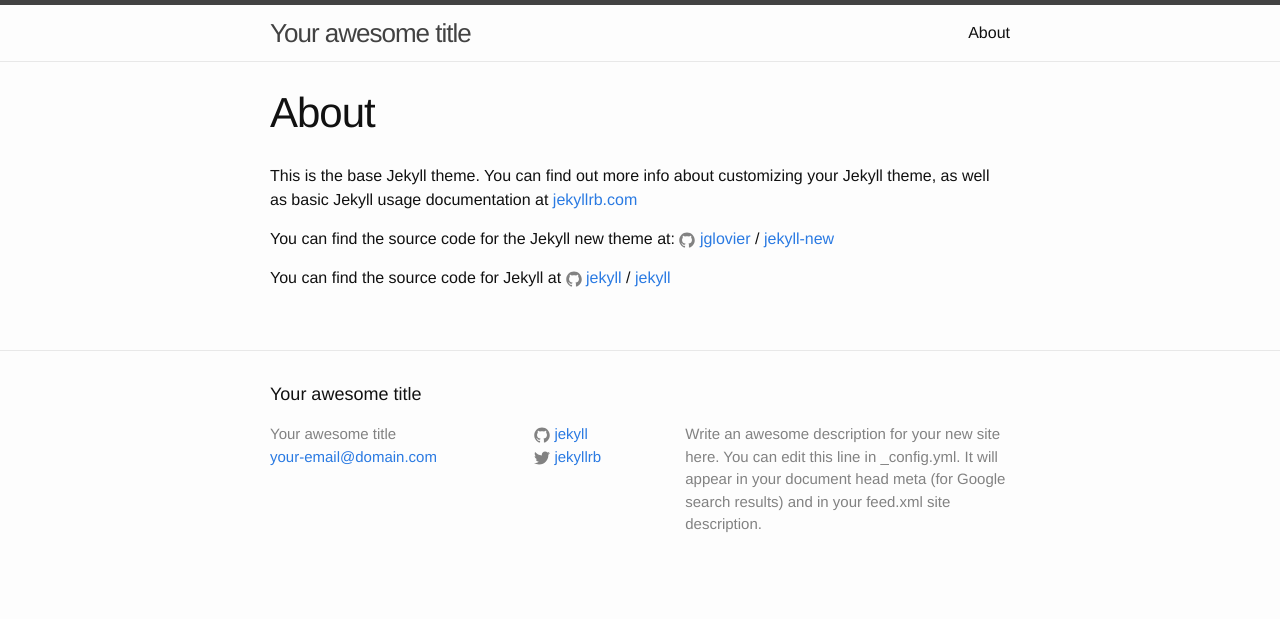
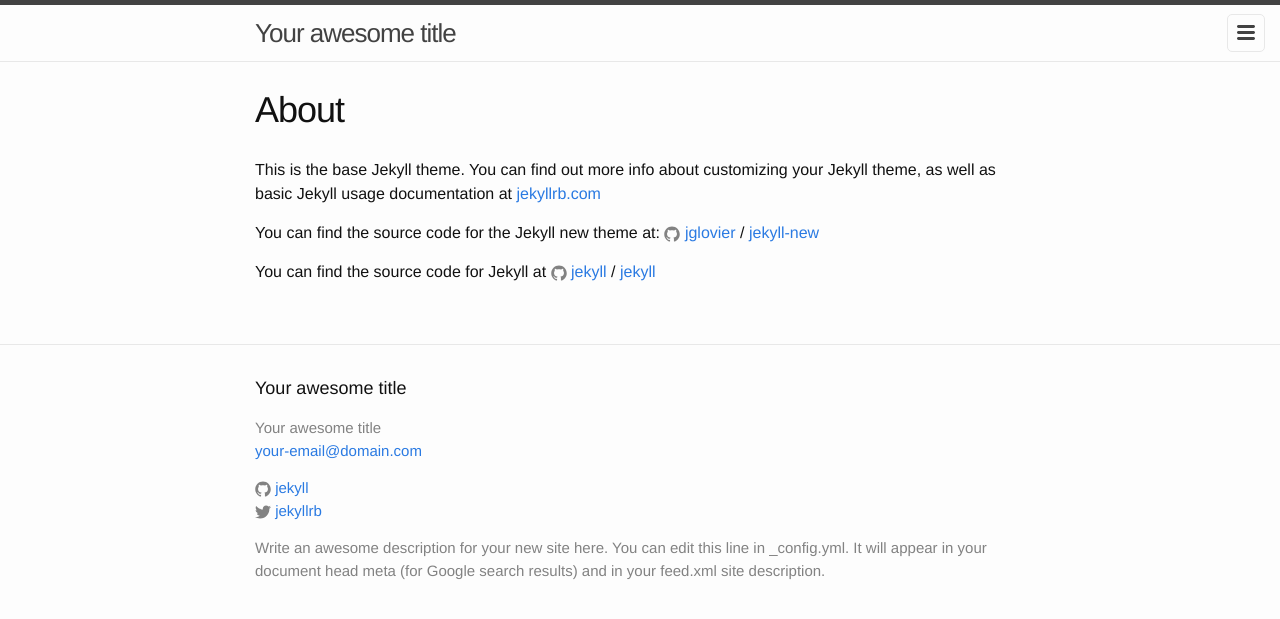
Before and after one commit to AS-kilta/gt-web, a Jekyll site: the page built from about.md, in a window 1280 px wide. Shown: the top 619 px of the page. Built offline with Jekyll 4.4.1, drawn with Linux system fonts in a browser that asks for light colours.

Commit message:
Use custom breakpoint mixin

```diff
--- a/_sass/_base.scss
+++ b/_sass/_base.scss
@@ -164,7 +164,7 @@
     padding-left: $spacing-unit;
     @extend %clearfix;
 
-    @include media-query($on-laptop) {
+    @include breakpoint(desktop) {
         max-width: -webkit-calc(#{$content-width} - (#{$spacing-unit}));
         max-width:         calc(#{$content-width} - (#{$spacing-unit}));
         padding-right: $spacing-unit / 2;
--- a/_sass/_layout.scss
+++ b/_sass/_layout.scss
@@ -42,7 +42,7 @@
         }
     }
 
-    @include media-query($on-palm) {
+    @include breakpoint(mobile) {
         position: absolute;
         top: 9px;
         right: $spacing-unit / 2;
@@ -141,7 +141,7 @@
     width:         calc(45% - (#{$spacing-unit} / 2));
 }
 
-@include media-query($on-laptop) {
+@include breakpoint(desktop) {
     .footer-col-1,
     .footer-col-2 {
         width: -webkit-calc(50% - (#{$spacing-unit} / 2));
@@ -154,7 +154,7 @@
     }
 }
 
-@include media-query($on-palm) {
+@include breakpoint(mobile) {
     .footer-col {
         float: none;
         width: -webkit-calc(100% - (#{$spacing-unit} / 2));
@@ -208,7 +208,7 @@
     letter-spacing: -1px;
     line-height: 1;
 
-    @include media-query($on-laptop) {
+    @include breakpoint(desktop) {
         font-size: 36px;
     }
 }
@@ -219,7 +219,7 @@
     h2 {
         font-size: 32px;
 
-        @include media-query($on-laptop) {
+        @include breakpoint(desktop) {
             font-size: 28px;
         }
     }
@@ -227,7 +227,7 @@
     h3 {
         font-size: 26px;
 
-        @include media-query($on-laptop) {
+        @include breakpoint(desktop) {
             font-size: 22px;
         }
     }
@@ -235,7 +235,7 @@
     h4 {
         font-size: 20px;
 
-        @include media-query($on-laptop) {
+        @include breakpoint(desktop) {
             font-size: 18px;
         }
     }
--- a/css/main.scss
+++ b/css/main.scss
@@ -25,24 +25,41 @@
 // Width of the content area
 $content-width:    800px;
 
-$on-palm:          600px;
-$on-laptop:        800px;
+$breakpoints: (
+  mobile: 480px,
+  tablet: 768px,
+  desktop: 992px
+);
 
 
-
-// Use media queries like this:
-// @include media-query($on-palm) {
-//     .wrapper {
-//         padding-right: $spacing-unit / 2;
-//         padding-left: $spacing-unit / 2;
-//     }
-// }
-@mixin media-query($device) {
-    @media screen and (max-width: $device) {
-        @content;
+//
+// Breakpoint mixin with named or pixel values.
+//
+// Usage:
+//
+//   @include(600px) { ... }
+//     => @media all and (min-width: 600px) { ... }
+//
+//   @include(400px, 900px) { ... }
+//     => @media all and (min-width: 400px) and (max-width: 900px) { ... }
+//
+@mixin breakpoint($min, $max: null) {
+  @if type-of($min) == string {
+    $min: map-get($breakpoints, $min);
+  }
+  @if type-of($max) == string {
+    $max: map-get($breakpoints, $max);
+  }
+  @if ($max) {
+    @media all and (min-width: $min) and (max-width: $max - 1px) {
+      @content;
     }
+  } @else {
+    @media all and (min-width: $min) {
+      @content;
+    }
+  }
 }
-
 
 
 // Import partials from `sass_dir` (defaults to `_sass`)
```
